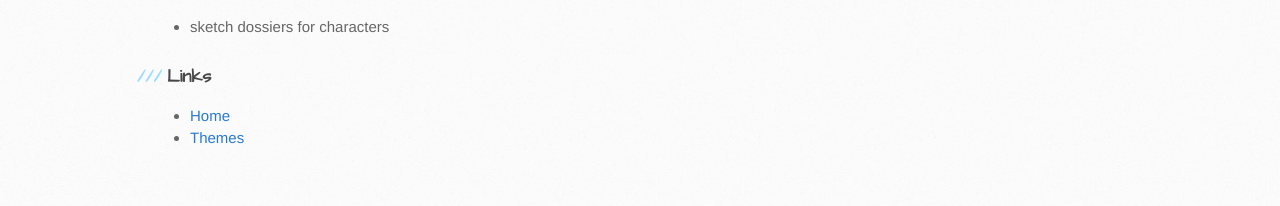
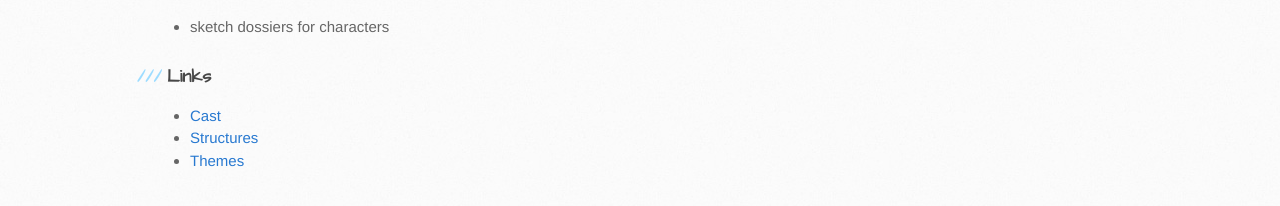
Before and after one commit to danwizard208/get-a-clue, a Jekyll site: the page built from structure.md, in a window 1280 px wide. Shown: the part 540-746 px from the top of the page. Built offline with Jekyll 4.4.1, drawn with Linux system fonts in a browser that asks for light colours.

Commit message:
Move links to a shared footer section

```diff
--- a/_layouts/base.html
+++ b/_layouts/base.html
@@ -29,6 +29,18 @@
 
           {{ content }}
 
+          <div id="footer">
+            <h3>Links</h3>
+            <ul>
+              {% for page in site.pages %}
+                {% if page.title %}
+                <li>
+                  <a href="{{ page.url | replace:'.html','' }}"> {{ page.title }} </a>
+                </li>
+                {% endif %}
+              {% endfor %}
+            </ul>
+          </div>
       </div><!-- /.inner clearfix -->
     </div><!-- /#content-wrapper -->
   </body>
--- a/cast.md
+++ b/cast.md
@@ -12,7 +12,3 @@ title: Cast
 {% for person in site.data.cast.maybe %}
   * {{ person }}
 {% endfor %}
-
-### Links
-* [Home](.)
-* [Structures](structure)
--- a/structure.md
+++ b/structure.md
@@ -6,7 +6,3 @@ title: Structures
 {% for structure in site.data.structures %}
   * {{ structure }}
 {% endfor %}
-
-### Links
-* [Home](.)
-* [Themes](theme)
--- a/theme.md
+++ b/theme.md
@@ -6,7 +6,3 @@ title: Themes
 {% for theme in site.data.themes %}
   * {{ theme }}
 {% endfor %}
-
-### Links
-* [Home](.)
-* [Structures](structure)
```
Also changed, not shown: index.md (+0 -2 lines).
